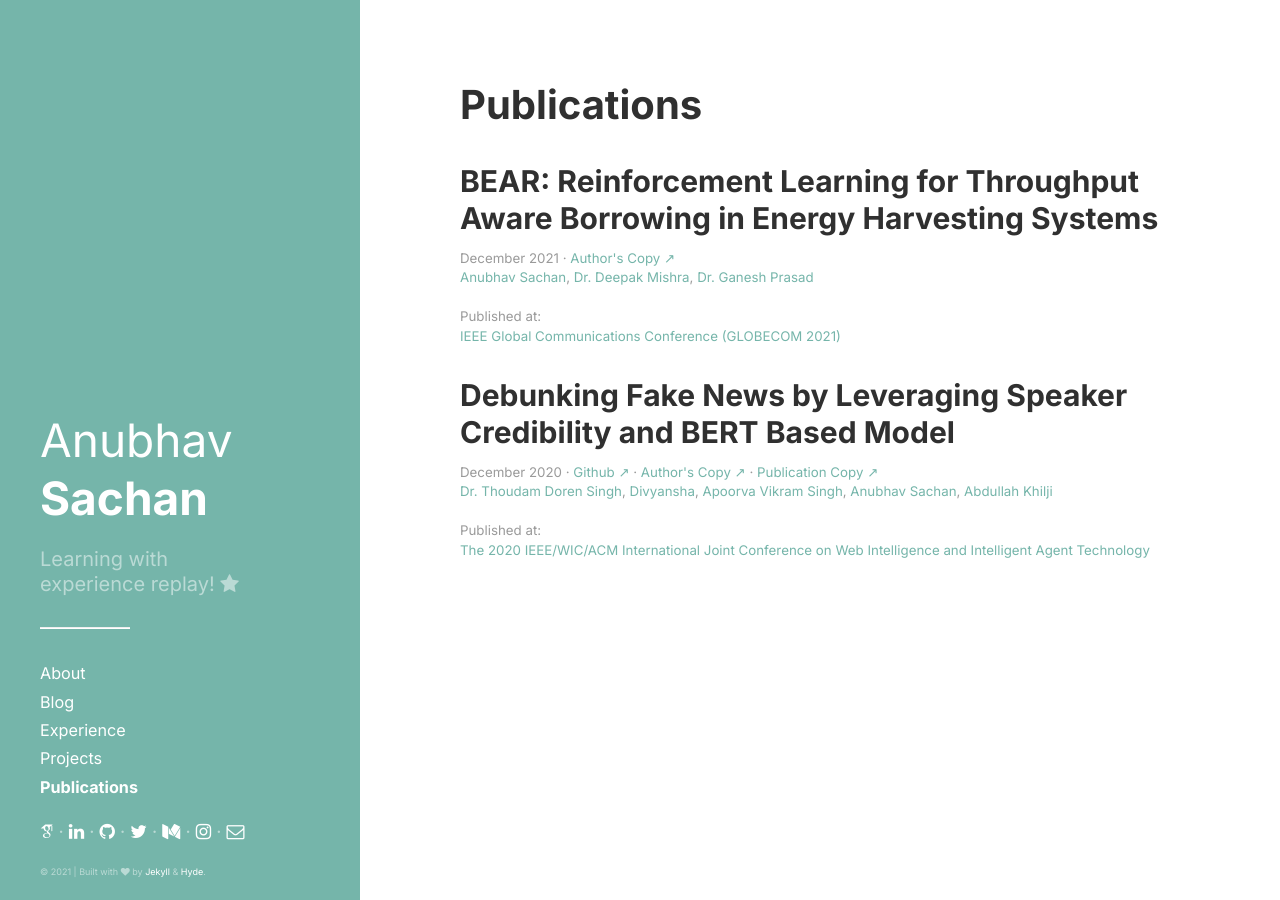
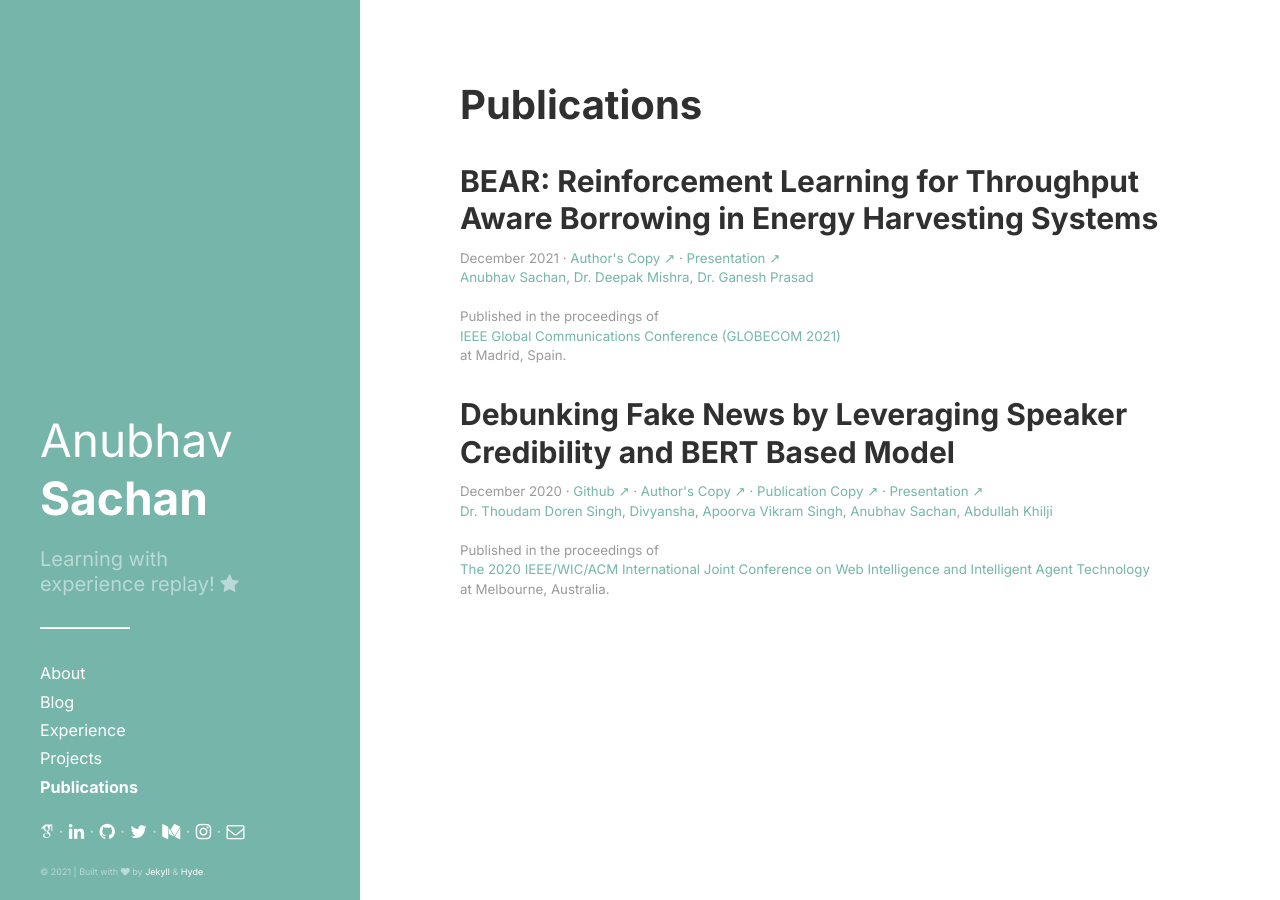
Before and after one commit to anubhav4sachan/anubhav4sachan.github.io, a Jekyll site: the page built from publications.md, in a window 1280 px wide. Built offline with Jekyll 4.4.1, drawn with Linux system fonts in a browser that asks for light colours; some web fonts are replaced.

Commit message:
added conf desc and ppt copy for bear

```diff
--- a/_layouts/publications.html
+++ b/_layouts/publications.html
@@ -24,12 +24,12 @@ title: Projects
   {% for project in sorted %}
    <div class="post">
       <h2 class="post-title">{{ project.title }}</h2>{% if project.highlight != null %} <span class="post-date-about">{{ project.highlight }}</span><br>{% endif %}
-      <span class="post-date-about">{{ project.date | date: "%B %Y" }} {% if project.github != null %}&middot; <a href = "{{ site.github.repo }}{{ project.github }}" target="_blank">Github &#x2197;</a>{% endif %}{% if project.pdf != null %} &middot; <a href = "{{ project.pdf }}" target="_blank">Author's Copy &#x2197;</a>{% endif %} {% if project.publicationurl != null %} &middot; <a href = "{{ project.publicationurl }}" target="_blank">Publication Copy &#x2197;</a>{% endif %}
+      <span class="post-date-about">{{ project.date | date: "%B %Y" }} {% if project.github != null %}&middot; <a href = "{{ site.github.repo }}{{ project.github }}" target="_blank">Github &#x2197;</a>{% endif %}{% if project.pdf != null %} &middot; <a href = "{{ project.pdf }}" target="_blank">Author's Copy &#x2197;</a>{% endif %} {% if project.publicationurl != null %} &middot; <a href = "{{ project.publicationurl }}" target="_blank">Publication Copy &#x2197;</a>{% endif %} {% if project.ppt != null %} &middot; <a href = "{{ project.ppt }}" target="_blank">Presentation &#x2197;</a>{% endif %}
         {% if project.author1 != null %}<br><a href = "{{ project.aurl1 }}" target="_blank">{{project.author1}}</a>{% endif %}{% if project.author2 != null %}, <a href = "{{ project.aurl2 }}" target="_blank">{{ project.author2 }}</a>{% endif %}{% if project.author3 != null %}, <a href = "{{ project.aurl3 }}" target="_blank">{{ project.author3 }}</a>{% endif %}{% if project.author4 != null %}, <a href = "{{ project.aurl4 }}" target="_blank">{{ project.author4 }}</a>{% endif %}{% if project.author5 != null %}, <a href = "{{ project.aurl5 }}" target="_blank">{{ project.author5 }}</a>{% endif %}
-        {% if project.organization != null %}<br><br>Published at:<br><a href = "{{ project.orgurl }}" target="_blank">{{ project.organization }}</a>{% endif %}</span>
+        {% if project.organization != null %}<br><br>Published in the proceedings of <br><a href = "{{ project.orgurl }}" target="_blank">{{ project.organization }}</a>{% endif %}{% if project.location != null %}<br>at {{ project.location }}{% endif %}.</span>
       <!-- <br><br><span id="dots"></span><span id="more">
       <u>Abstract:</u>
-      <p style="text-align: justify; color: #515151; margin-top: 0.3rem"><i>{{ project.summary }}<br>{% if project.ppt != null %}<span class="post-date-about"><a href = "{{ project.ppt }}" target="_blank">[Copy of the presentation]</a></span>{% endif %}</i></p></span>
+      <p style="text-align: justify; color: #515151; margin-top: 0.3rem"><i>{{ project.summary }}<br>{% if project.ppt != null %}<span class="post-date-about"><a href = "{{ project.ppt }}" target="_blank">[Presentation]</a></span>{% endif %}</i></p></span>
       <span class="post-date-about"><a onclick="showMore()" id="myBtn">Abstract <i class="fa fa-angle-down"></i></a></span> -->
     </div>
   {% endfor %}
```
Also changed, not shown: _publications/2020-12-14-fakenews.md (+1 -0 lines), _publications/2021-12-10-bear.md (+2 -1 lines).
